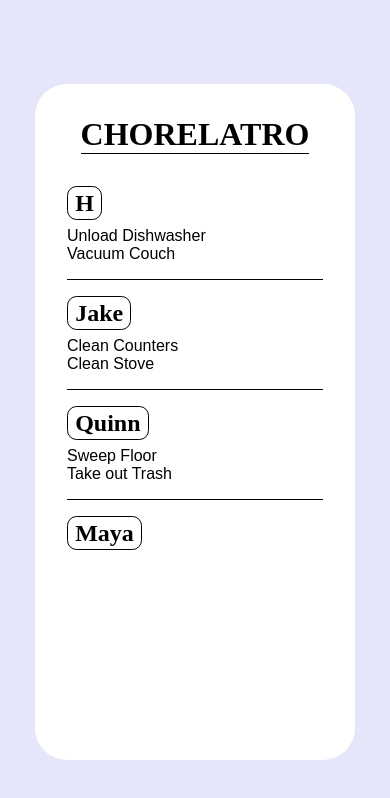
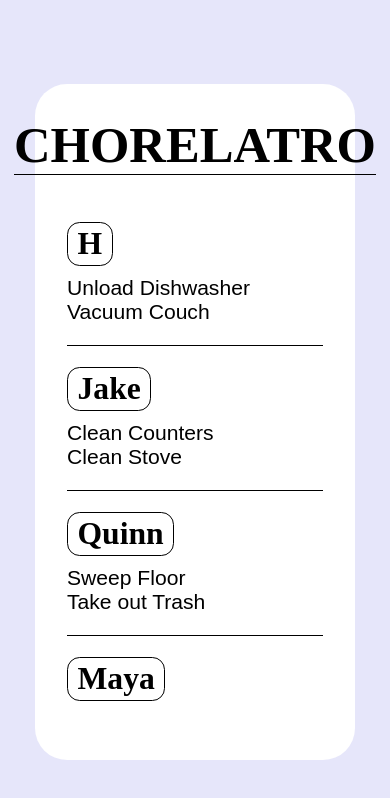
Before and after one commit to Elkwizard/Chorelatro, a plain HTML site: page index.html in a window 390 px wide. Drawn offline with Linux system fonts and the light colour scheme; a web font is replaced by a local one.

Commit message:
added try/catch, and made font sizing more responsive

```diff
--- a/index.css
+++ b/index.css
@@ -28,6 +28,7 @@ body {
 
 h1 {
 	text-transform: uppercase;
+	font-size: 6vh;
 	margin-bottom: 0.5em;
 	border-bottom: 1px black solid;
 	font-family: "Jersey 25";
@@ -35,6 +36,7 @@ h1 {
 
 #people {
 	width: 100%;
+	font-size: 2.5vh;
 
 	& > div {
 		padding-block: 1em;
--- a/index.js
+++ b/index.js
@@ -104,6 +104,7 @@ const computeChores = () => {
 };
 
 const refresh = () => {
+	try {
 		const mapping = computeChores();
 
 		const wrapper = $("#people");
@@ -118,6 +119,9 @@ const refresh = () => {
 
 			wrapper.appendChild(chores);
 		}
+	} catch (err) {
+		alert(err.stack);
+	}
 };
 
 addEventListener("load", refresh);
```
Lines whose indentation alone changed are shown as unchanged.
